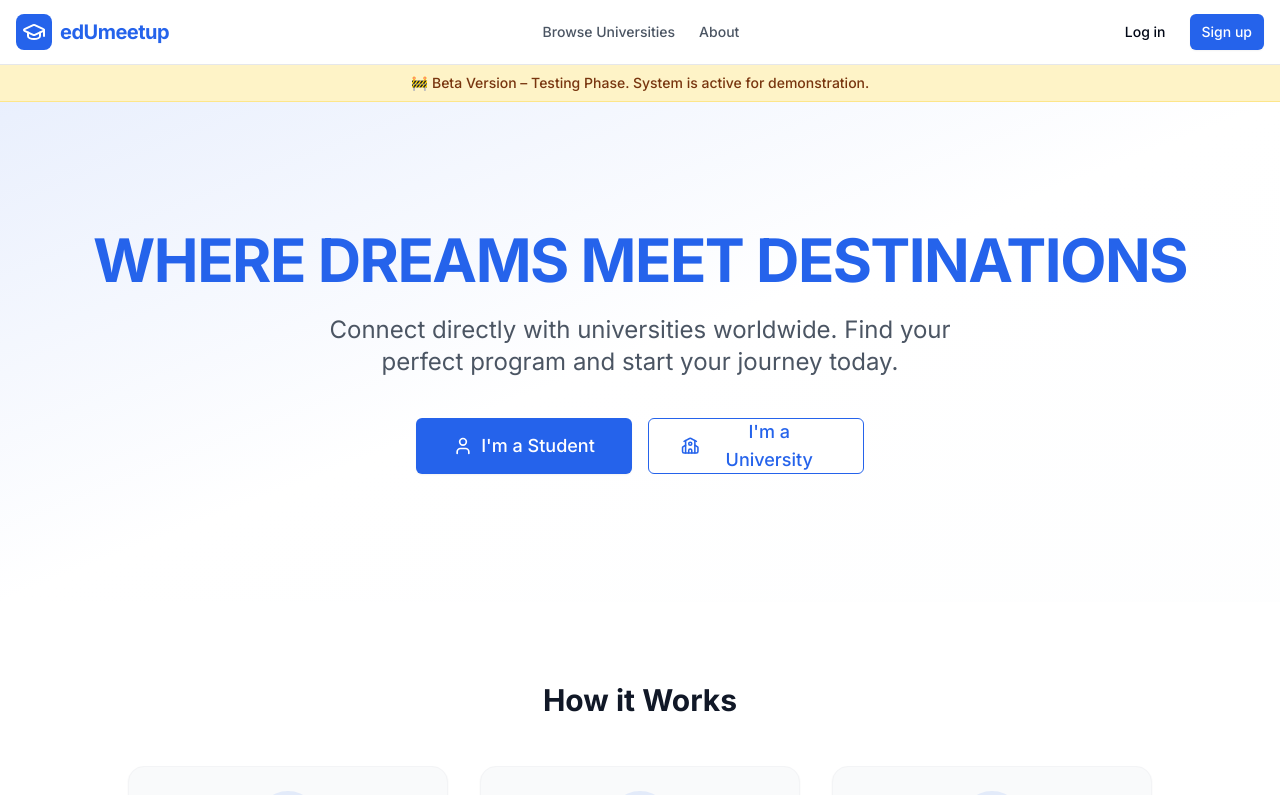
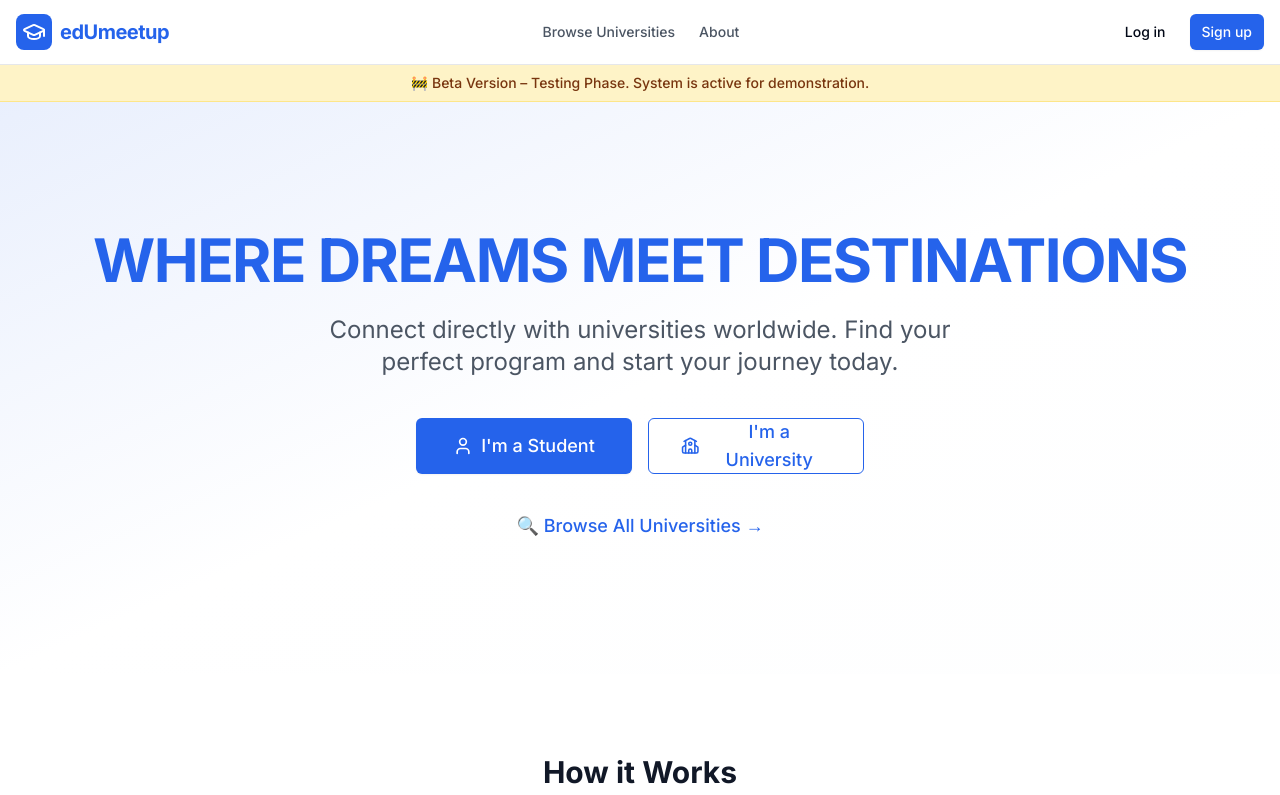
Before and after one commit to jmbuch19/edumeetup, a Next.js app: page / in a window 1280 px wide. Shown: the top 795 px of the page. Built offline with nearby package versions, Linux system fonts and the light colour scheme.

Commit message:
Feature: University Search & Discovery

```diff
--- a/app/page.tsx
+++ b/app/page.tsx
@@ -25,6 +25,14 @@ export default function Home() {
             <Button size="lg" variant="outline" className="w-full text-lg h-14 gap-2">
               <School className="h-5 w-5" />
               I'm a University
+            </Button>
+          </Link>
+        </div>
+
+        <div className="mt-8">
+          <Link href="/universities">
+            <Button variant="link" className="text-primary text-lg font-medium">
+              🔍 Browse All Universities &rarr;
             </Button>
           </Link>
         </div>
```
